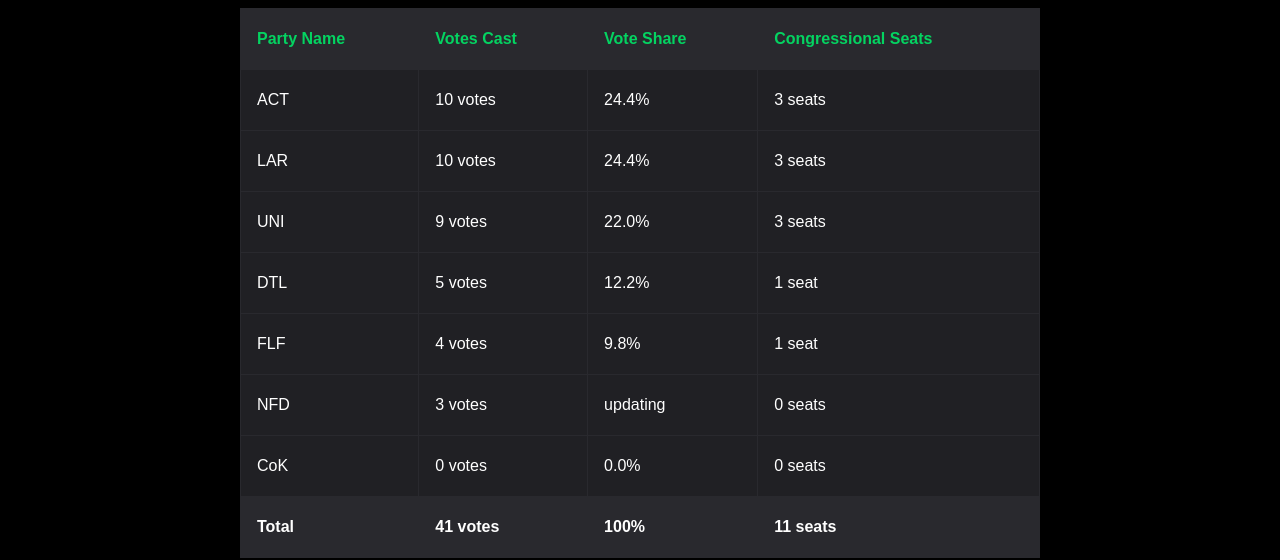
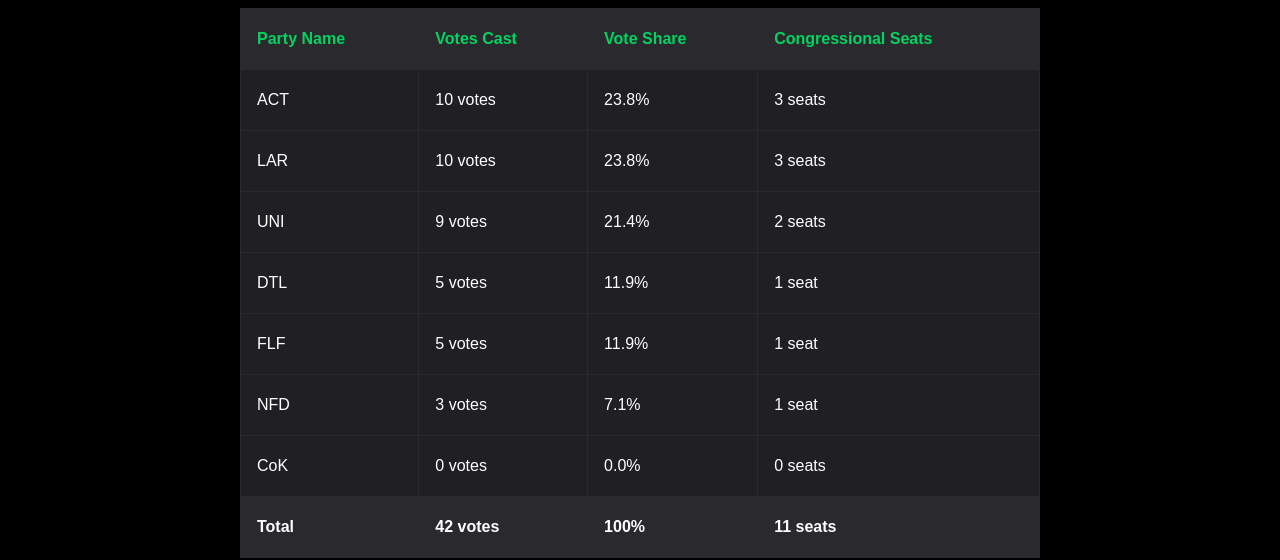
Before and after one commit to eireq/eireq.github.io, a Vue app: page /elections in a window 1280 px wide. Shown: the part 240-800 px from the top of the page. Built offline with nearby package versions, Linux system fonts and the light colour scheme; no server answers.

Commit message:
v2.4.4 elections: percent patch

```diff
--- a/src/views/DoulanteseElectionsView.vue
+++ b/src/views/DoulanteseElectionsView.vue
@@ -18,38 +18,38 @@
           <tr>
             <td>ACT</td>
             <td>10 votes</td>
-            <td>24.4%</td>
+            <td>23.8%</td>
             <td>3 seats</td>
           </tr>
           <tr>
             <td>LAR</td>
             <td>10 votes</td>
-            <td>24.4%</td>
+            <td>23.8%</td>
             <td>3 seats</td>
           </tr>
           <tr>
             <td>UNI</td>
             <td>9 votes</td>
-            <td>22.0%</td>
-            <td>3 seats</td>
+            <td>21.4%</td>
+            <td>2 seats</td>
           </tr>
           <tr>
             <td>DTL</td>
             <td>5 votes</td>
-            <td>12.2%</td>
+            <td>11.9%</td>
             <td>1 seat</td>
           </tr>
           <tr>
             <td>FLF</td>
-            <td>4 votes</td>
-            <td>9.8%</td>
+            <td>5 votes</td>
+            <td>11.9%</td>
             <td>1 seat</td>
           </tr>
           <tr>
             <td>NFD</td>
             <td>3 votes</td>
-            <td>updating</td>
-            <td>0 seats</td>
+            <td>7.1%</td>
+            <td>1 seat</td>
           </tr>
           <tr>
             <td>CoK</td>
@@ -61,7 +61,7 @@
         <tfoot>
           <tr>
             <td><strong>Total</strong></td>
-            <td><strong>41 votes</strong></td>
+            <td><strong>42 votes</strong></td>
             <td><strong>100%</strong></td>
             <td><strong>11 seats</strong></td>
           </tr>
```
